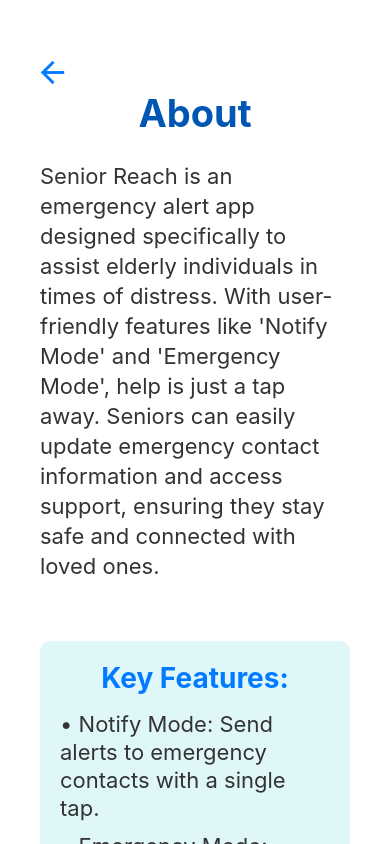
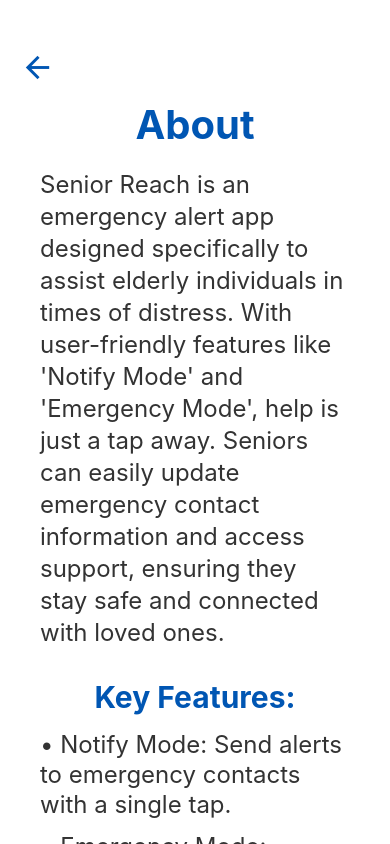
Before and after one commit to Ka-atsu/SE-Eldery-App, a React Native app in the folder Front-End/: screen /About in a window 390 px wide. Built offline with nearby package versions, Linux system fonts and the light colour scheme.

Commit message:
Last Update Development Team and Decline

```diff
--- a/Front-End/Components/AboutScreen.js
+++ b/Front-End/Components/AboutScreen.js
@@ -7,7 +7,7 @@
     <ScrollView contentContainerStyle={styles.scrollContainer}>
       {/* Back Button */}
       <TouchableOpacity style={styles.backButton} onPress={() => navigation.goBack()}>
-        <Icon name="arrow-back" size={35} color="#007bff" />
+        <Icon name="arrow-back" size={35} color="#0056b3" />
       </TouchableOpacity>
 
       {/* About Content */}
@@ -19,7 +19,6 @@
         update emergency contact information and access support, ensuring they stay safe and connected with loved ones.
       </Text>
 
-      <View style={styles.termsContainer}>
       <Text style={styles.subTitle}>Key Features:</Text>
       <Text style={styles.featureText}>
         • Notify Mode: Send alerts to emergency contacts with a single tap.
@@ -30,7 +29,7 @@
       <Text style={styles.featureText}>
         • Easy Profile Management: Update emergency contact details anytime.
       </Text>
-      </View>
+
       <Text style={styles.miniTitle}>
         Who We Are
       </Text>
@@ -56,73 +55,57 @@
 const styles = StyleSheet.create({
   scrollContainer: {
     flexGrow: 1,
-    padding: 40,
-    backgroundColor: '#ffffff',
-    paddingBottom: 50,
+    padding: 40,  // More padding for spacing
+    backgroundColor: '#FFFFFF',
+    paddingBottom: 50,  // Enough space at the bottom
   },
   backButton: {
     position: 'absolute',
     top: 40,
-    left: 20,
+    left: 10,
     backgroundColor: 'transparent',
-    padding: 15,
+    padding: 10,
   },
   title: {
-    fontSize: 38,
+    fontSize: 40, // Increased title size
     fontWeight: 'bold',
-    marginBottom: 25,
+    marginTop: 60,
+    marginBottom: 20,
     textAlign: 'center',
-    marginTop: 50,
     color: '#0056b3',
   },
   developmentTitle: {
-    fontSize: 38,
+    fontSize: 30, // Larger title for clarity
     fontWeight: 'bold',
-    marginBottom: 25,
+    marginBottom: 10,
     color: '#0056b3',
   },
   miniTitle: {
-    fontSize: 20,
-    marginTop: 50,
+    fontSize: 24, // Slightly larger for better visibility
+    marginTop: 20,
   },
   developmentTeam: {
-    fontSize: 20,
+    fontSize: 24,  // Increased font size for easier reading
   },
   content: {
-    fontSize: 22,
-    lineHeight: 30,
+    fontSize: 24, // Larger font for readability
+    lineHeight: 32, // Increased line height
     marginBottom: 30,
     textAlign: 'left',
     color: '#333',
   },
-  imageRow: {
-    alignItems: 'center',
-    marginBottom: 30,
-  },
-  image: {
-    width: 150,
-    height: 150,
-    resizeMode: 'contain',
-  },
-  termsContainer: {
-    marginTop: 30,
-    paddingHorizontal: 20,
-    backgroundColor: '#e0f7fa',
-    borderRadius: 10,
-    paddingVertical: 20,
-  },
   subTitle: {
-    fontSize: 28,
+    fontSize: 30, // Increased subtitle size for emphasis
     fontWeight: 'bold',
-    color: '#007bff',
+    color: '#0056b3',
     marginBottom: 15,
     textAlign: 'center',
   },
   featureText: {
-    fontSize: 22,
-    lineHeight: 28,
+    fontSize: 24, // Larger text for key features
+    lineHeight: 30, // Spaced out for easy reading
     color: '#333',
-    marginBottom: 10,
+    marginBottom: 12,
     textAlign: 'left',
   },
 });
--- a/Front-End/Components/HelpScreen.js
+++ b/Front-End/Components/HelpScreen.js
@@ -7,7 +7,7 @@
     <ScrollView contentContainerStyle={styles.scrollContainer}>
       {/* Back Button */}
       <TouchableOpacity style={styles.backButton} onPress={() => navigation.goBack()}>
-        <Icon name="arrow-back" size={35} color="#007bff" />
+        <Icon name="arrow-back" size={35} color="#0056b3" />
       </TouchableOpacity>
 
       <Text style={styles.title}>Help</Text>
@@ -130,20 +130,20 @@
   scrollContainer: {
     flexGrow: 1,
     padding: 40, // Increased padding for a more open layout
-    backgroundColor: '#ffffff',
+    backgroundColor: '#FFFFFF',
     paddingBottom: 50,
   },
   backButton: {
     position: 'absolute',
     top: 40,
-    left: 20,
+    left: 10,
     backgroundColor: 'transparent',
-    padding: 15,
+    padding: 10,
   },
   title: {
     fontSize: 38, // Larger title for better visibility
     fontWeight: 'bold',
-    marginBottom: 25,
+    marginBottom: 20,
     textAlign: 'center',
     marginTop: 60,
     color: '#0056b3',  // Contrasting color for clarity
@@ -151,7 +151,6 @@
   subTitle: {
     fontSize: 30, // Slightly larger subtitle
     fontWeight: 'bold',
-    marginTop: 30,
     textAlign: 'left',
     color: '#333',
   },
@@ -164,7 +163,7 @@
   },
   bold: {
     fontWeight: 'bold',
-    color: '#007bff',
+    color: '#0056b3',
   },
   imageRow: {
     flexDirection: 'row',  // Arranges the images horizontally
--- a/Front-End/Components/PrivacyScreen.js
+++ b/Front-End/Components/PrivacyScreen.js
@@ -7,7 +7,7 @@
     <ScrollView contentContainerStyle={styles.scrollContainer}>
       {/* Back Button */}
       <TouchableOpacity style={styles.backButton} onPress={() => navigation.goBack()}>
-        <Icon name="arrow-back" size={35} color="#007bff" />
+        <Icon name="arrow-back" size={35} color="#0056b3" />
       </TouchableOpacity>
 
       {/* Terms and Agreement Section */}
@@ -32,32 +32,45 @@
 const styles = StyleSheet.create({
   scrollContainer: {
     flexGrow: 1,
-    padding: 40, // Increased padding for a more open layout
-    backgroundColor: '#ffffff',
-    paddingBottom: 50, // Adjusted bottom padding for proper spacing
+    padding: 40,
+    backgroundColor: '#FFFFFF',
+    paddingBottom: 30,
   },
   backButton: {
     position: 'absolute',
     top: 40,
-    left: 20,
+    left: 10,
     backgroundColor: 'transparent',
-    padding: 15,
+    padding: 10,
   },
   termsContainer: {
-    marginTop: 60, // Adds space before the terms section
+    marginTop: 60,
   },
   title: {
-    fontSize: 38, // Larger title for better visibility
+    fontSize: 40, // Large font size for title
     fontWeight: 'bold',
-    marginBottom: 25,
+    marginBottom: 20,
     textAlign: 'center',
     color: '#0056b3',
   },
   text: {
-    fontSize: 18, // Increased font size for readability
-    color: '#555555',
-    lineHeight: 28, // Adjusted line height for better clarity
-    marginBottom: 20, // Added spacing between paragraphs
+    fontSize: 24, // Larger text for readability
+    color: '#333',
+    lineHeight: 30, // Improved line height for easier reading
+    marginBottom: 15 // More space between paragraphs
+  },
+  confirmButton: {
+    backgroundColor: '#007bff',
+    paddingVertical: 15,
+    paddingHorizontal: 40,
+    borderRadius: 10,
+    marginTop: 40,
+    alignItems: 'center',
+  },
+  buttonText: {
+    fontSize: 22, // Large font size for the button text
+    color: '#ffffff',
+    fontWeight: 'bold',
   },
 });
 
--- a/Front-End/Components/ProfileScreen.js
+++ b/Front-End/Components/ProfileScreen.js
@@ -32,6 +32,7 @@
         return;
       }
 
+      // Fetch user data from the backend API
       const response = await axios.get(`${API_URL}/user`, {
         headers: { Authorization: `Bearer ${token}` },
       });
@@ -41,7 +42,11 @@
       setName(userData.name);
       setEmail(userData.email);
       setEmergencyContact(userData.emergency_contact || "No emergency contact set");
-      setProfilePic(userData.profile_pic || null); // Set the profile picture if available
+
+      // Retrieve the profile picture URI from AsyncStorage and set it
+      const savedProfilePic = await AsyncStorage.getItem("profilePic");
+      setProfilePic(savedProfilePic || userData.profile_pic || null);
+
     } catch (error) {
       console.log("Error fetching user details:", error);
       Alert.alert("Error", "Failed to load user data.");
@@ -49,6 +54,7 @@
       setLoading(false);
     }
   };
+
 
   const handleSave = async () => {
     try {
@@ -83,12 +89,17 @@
       });
 
       if (result.assets && result.assets.length > 0) {
-        setProfilePic(result.assets[0].uri);
+        const imageUri = result.assets[0].uri;
+        setProfilePic(imageUri);
+
+        // Save the URI to AsyncStorage
+        await AsyncStorage.setItem("profilePic", imageUri);
       }
     } catch (error) {
       Alert.alert("Error", "There was a problem opening the image picker.");
     }
   };
+
 
   const handleLogout = async () => {
     try {
@@ -162,7 +173,7 @@
     <ScrollView contentContainerStyle={styles.scrollContainer}>
       {/* Back Button */}
       <TouchableOpacity style={styles.backButton} onPress={() => navigation.goBack()}>
-        <Icon name="arrow-back" size={35} color="#007bff" />
+        <Icon name="arrow-back" size={35} color="#0056b3" />
       </TouchableOpacity>
 
       {loading ? (
@@ -267,16 +278,16 @@
     justifyContent: "flex-start", // Ensure content starts below the fixed profile picture
     alignItems: "center",
     paddingTop: 100,  // Add enough top padding to prevent overlap with profile picture
-    padding: 20,
-    backgroundColor: "#f8f9fa",
+    padding: 40,
+    backgroundColor: "#FFFFFF",
   },
 
   backButton: {
-    position: "absolute",
+    position: 'absolute',
     top: 40,
-    left: 20,
-    backgroundColor: "transparent",
-    padding: 15,
+    left: 10,
+    backgroundColor: 'transparent',
+    padding: 10,
   },
   profilePicContainer: {
     position: "relative",
--- a/Front-End/Components/SettingScreen.js
+++ b/Front-End/Components/SettingScreen.js
@@ -7,7 +7,7 @@
     <View style={styles.container}>
       {/* Back Button */}
       <TouchableOpacity style={styles.backButton} onPress={() => navigation.goBack()}>
-        <Icon name="arrow-back" size={30} color="#007bff" />
+        <Icon name="arrow-back" size={35} color="#0056b3" />
       </TouchableOpacity>
 
       <Text style={styles.title}>Settings</Text>
@@ -33,22 +33,21 @@
 const styles = StyleSheet.create({
   container: {
     flex: 1,
-    padding: 20,
-    backgroundColor: '#ffffff',
+    padding: 30,
+    backgroundColor: '#FFFFFF',
   },
   backButton: {
     position: 'absolute',
     top: 40,
-    left: 20,
+    left: 10,
     backgroundColor: 'transparent',
     padding: 10,
   },
   title: {
-    fontSize: 30,  // Slightly larger title for better readability
+    fontSize: 40,  // Slightly larger title for better readability
     fontWeight: 'bold',
-    marginBottom: 30,
     textAlign: 'center',
-    marginTop: 60,
+    marginTop: 70,
     color: '#0056b3',
   },
   settingItem: {
--- a/Front-End/Components/TermsAndAgreement.js
+++ b/Front-End/Components/TermsAndAgreement.js
@@ -67,26 +67,26 @@
   container: {
     flexGrow: 1,
     padding: 40,
-    backgroundColor: '#f9f9f9',
+    backgroundColor: '#FFFFFF',
     justifyContent: 'center',
   },
   header: {
-    fontSize: 28,
+    fontSize: 30,
     fontWeight: 'bold',
-    color: '#333',
+    color: '#2C3E50',
     textAlign: 'center',
+    marginTop: 20,
     marginBottom: 20,
   },
   text: {
     fontSize: 20,
-    color: '#555',
     lineHeight: 28,
-    marginBottom: 40,
+    marginBottom: 20,
+    color: '#333333',
   },
   checkboxContainer: {
     flexDirection: 'row',
     alignItems: 'center',
-    marginBottom: 40,
   },
   checkbox: {
     marginRight: 15,
@@ -105,7 +105,7 @@
     elevation: 5,
   },
   buttonDecline: {
-    backgroundColor: '#CD5C5C',
+    backgroundColor: '#FF7F50',
     paddingVertical: 15,
     paddingHorizontal: 60,
     borderRadius: 10,
--- a/Front-End/Components/login.js
+++ b/Front-End/Components/login.js
@@ -159,7 +159,7 @@
 };
 
 const styles = StyleSheet.create({
-  container: { flex: 1, justifyContent: 'center', padding: 20, backgroundColor: '#ffffff' },
+  container: { flex: 1, justifyContent: 'center', padding: 20, backgroundColor: '#FFFFFF' },
   header: { fontSize: 24, textAlign: 'center', marginBottom: 30, fontWeight: 'bold' },
   input: { height: 45, borderColor: '#ccc', borderWidth: 1, marginBottom: 15, paddingLeft: 10, borderRadius: 8, backgroundColor: '#fff' },
   switchText: { color: '#007BFF', textAlign: 'center', marginTop: 10, fontWeight: 'bold' },
```
Also changed, not shown: Front-End/Components/Bottom.js (+6 -7 lines), Front-End/Components/GetStartedScreen.js (+4 -6 lines). Lines whose indentation alone changed are shown as unchanged.
